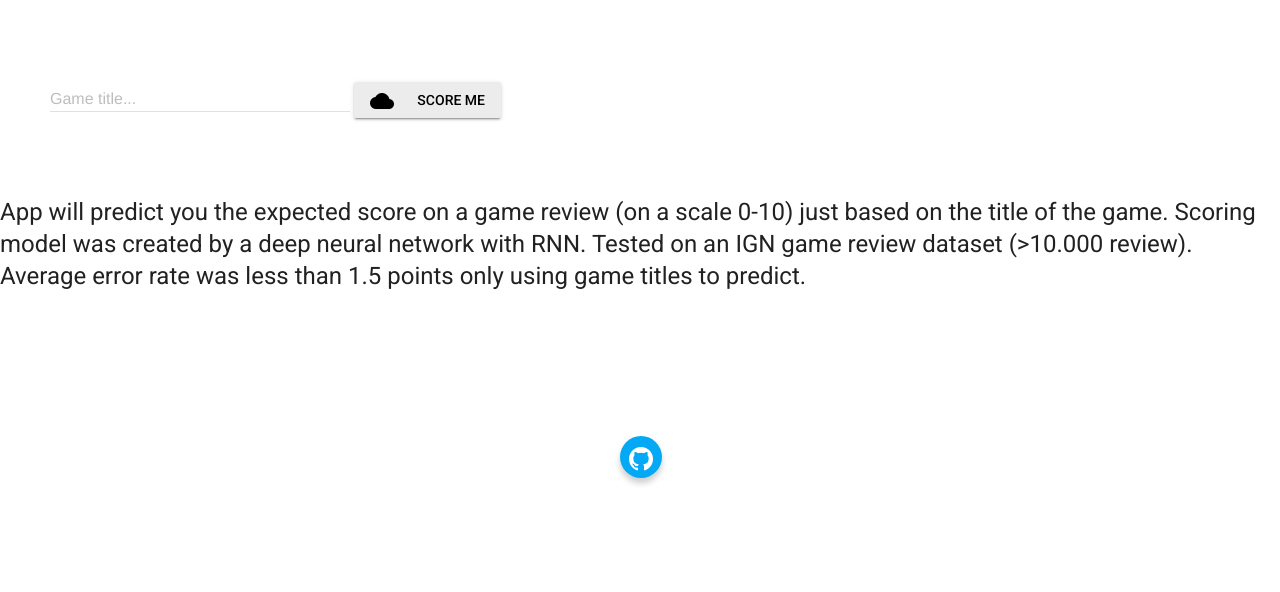
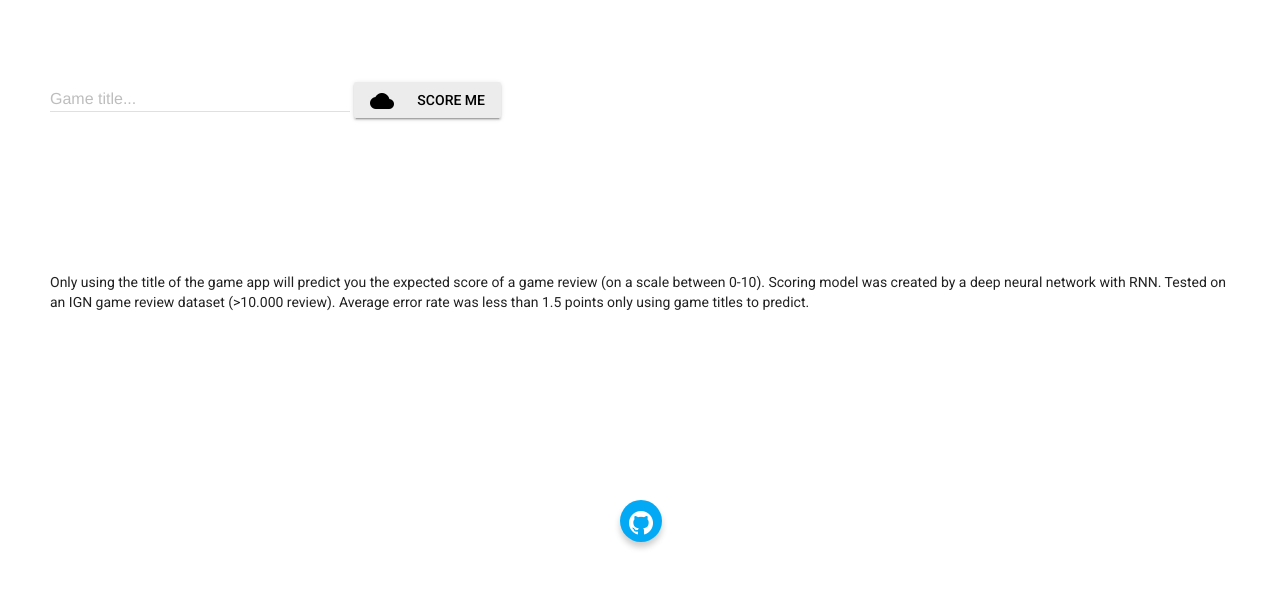
Before and after one commit to vtisza/game_title_evaluator, a Flask app: page / in a window 1280 px wide. Shown: the part 143-735 px from the top of the page. Run offline with Flask 2, Linux system fonts and the light colour scheme; some libraries are stand-ins or nearby versions.

Commit message:
Cleaning css and adding text

```diff
--- a/static/custom_1.css
+++ b/static/custom_1.css
@@ -1,5 +1,6 @@
-h4 {
+.desc {
     box-sizing: border-box;
+    font-size: 14px;
     padding: 20px;
     margin: 80px 30px 20px;
     padding-bottom: 40px;
--- a/templates/index.html
+++ b/templates/index.html
@@ -26,11 +26,11 @@
   </form>
 
   {% if score %}
-    <h4>{{ score }}</h4>
+    <div class="desc">{{ score }}</div>
   {% else %}
-    <h4>App will predict you the expected score on a game review (on a scale 0-10) just based on the title of the game.
+    <div class="desc">Only using the title of the game app will predict you the expected score of a game review (on a scale between 0-10).
       Scoring model was created by a deep neural network with RNN. Tested on an IGN game review dataset (>10.000 review).
-      Average error rate was less than 1.5 points only using game titles to predict.</h4>
+      Average error rate was less than 1.5 points only using game titles to predict.</div>
   {% endif %}
 
   <a class="follow" href="https://github.com/vtisza/game_title_evaluator" target="_blank"><i class="fa fa-github"></i>See project on Github</a>
```
